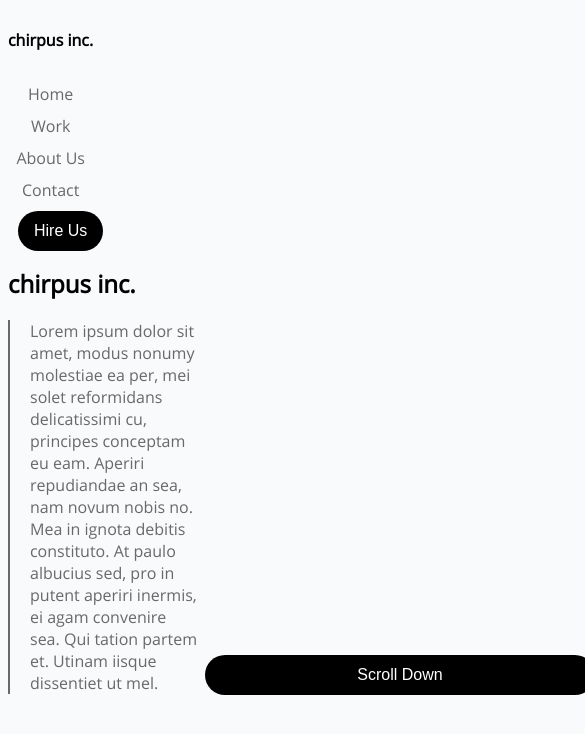
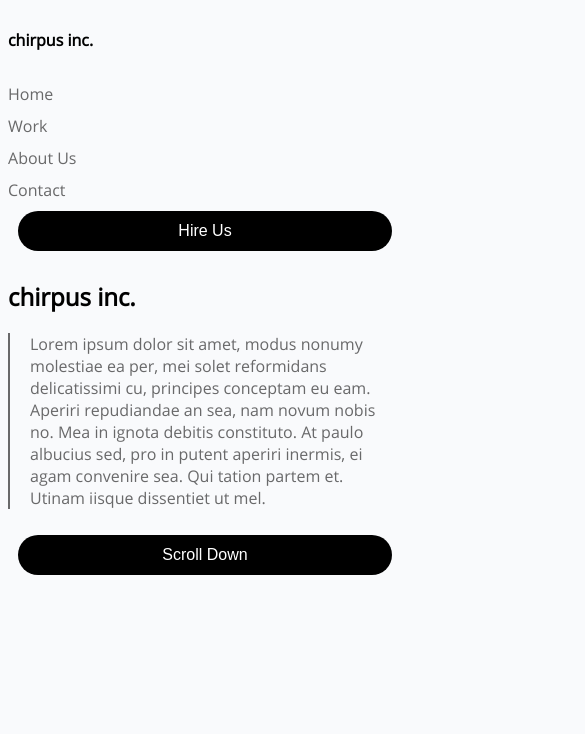
Before and after one commit to JessB1202/lab-part-two, a plain HTML site: page index.html in a window 390 px wide. Shown: the whole page, 585 px wide, since content can reach past the window. Drawn offline with Linux system fonts and the light colour scheme.

Commit message:
correcting media query

```diff
--- a/style2.css
+++ b/style2.css
@@ -110,16 +110,18 @@ footer {
 @media only screen and (max-width: 480px) {
   body {
     display: flex;
+    flex-direction: column;
   }
   .header {
     flex-direction: column;
+    order: 1;
   }
 
   #nav {
     width: 100%;
-    height: 250px;
     flex-direction: column;
     justify-content: flex-start;
+    text-align: left;
   }
 
   a {
@@ -130,11 +132,32 @@ footer {
      width: 100%;
    }
 
+  .content {
+    order: 2;
+    position: initial;
+    height: auto;
+    width: 100%;
+    top: 0;
+    transform: none;
+  }
+
+  .text {
+    width: 100%;
+  }
+  .info {
+    width: auto;
+  }
   .diagram {
     display: none;
   }
 
   footer {
-     width: 100%;
+    position: initial;
+    top: 0;
+    left: 0;
+    order: 3;
+    justify-content: flex-start;
+    width: 100%;
+    transform: translateY(0);
    }
 }
```
